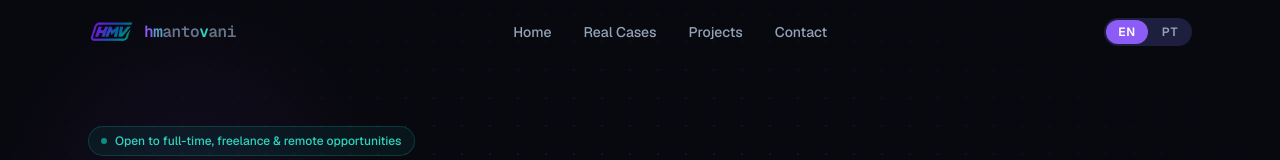
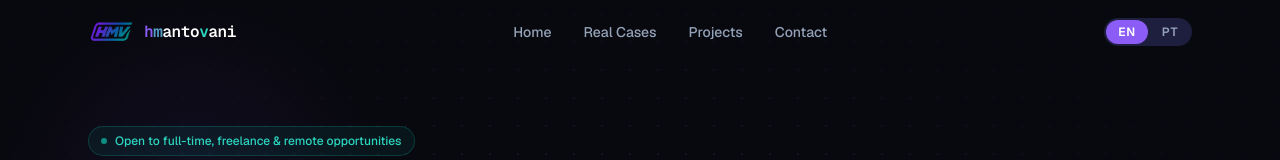
Before and after one commit to hmantovani/com, a Next.js app: page / in a window 1280 px wide. Shown: the top 160 px of the page. Built offline with nearby package versions, Linux system fonts and the light colour scheme.

Commit message:
Header upated

```diff
--- a/src/components/Logo.tsx
+++ b/src/components/Logo.tsx
@@ -16,9 +16,9 @@ export default function Logo() {
       <span className="font-mono text-base font-semibold tracking-tight">
         <span style={{ color: '#8b5cf6' }}>h</span>
         <span style={{ color: '#56a0c8' }}>m</span>
-        <span style={{ color: '#64748b' }}>anto</span>
+        <span style={{ color: '#ffffff' }}>anto</span>
         <span style={{ color: '#2dd4bf' }}>v</span>
-        <span style={{ color: '#64748b' }}>ani</span>
+        <span style={{ color: '#ffffff' }}>ani</span>
       </span>
     </Link>
   );
```
